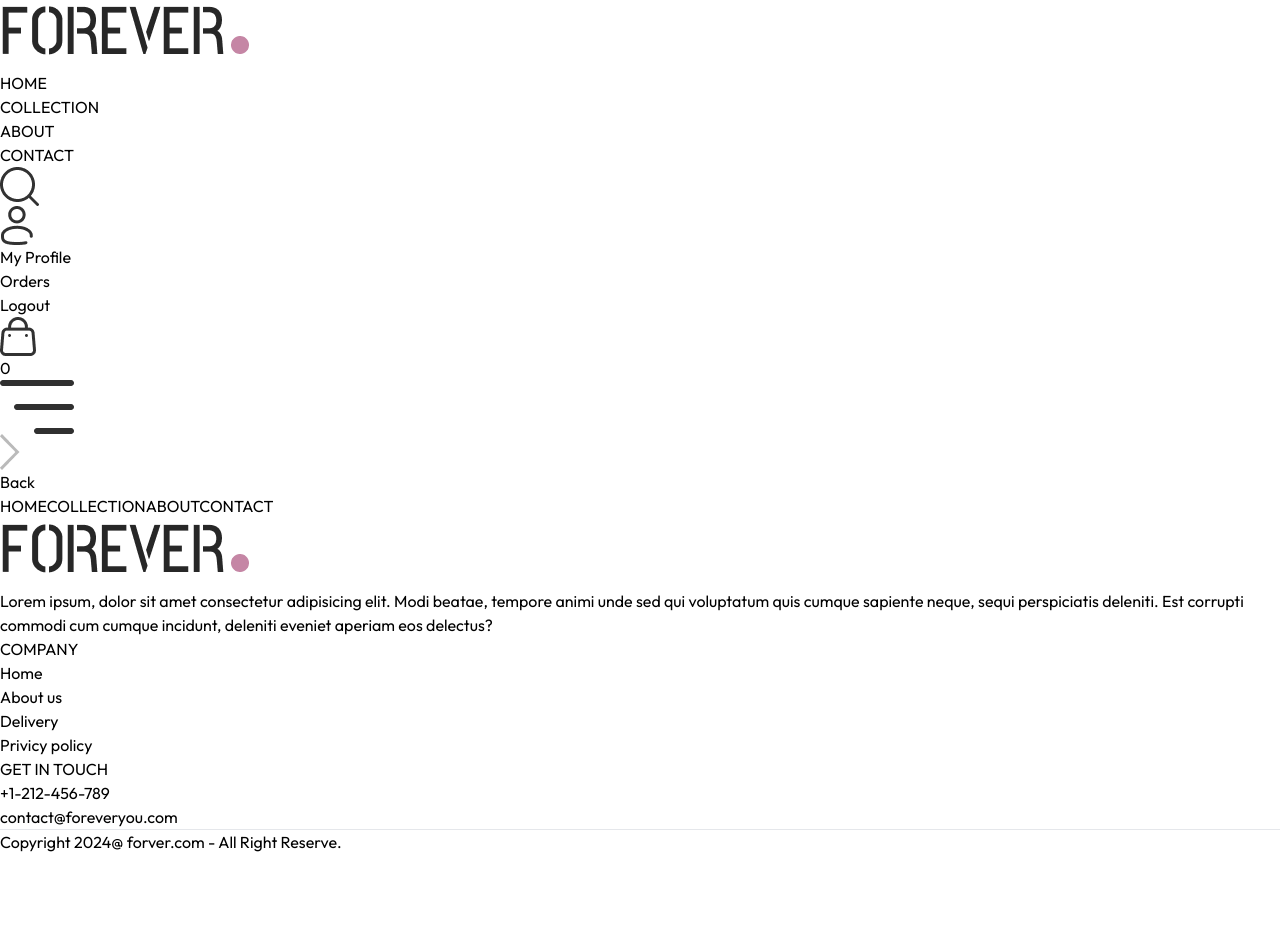
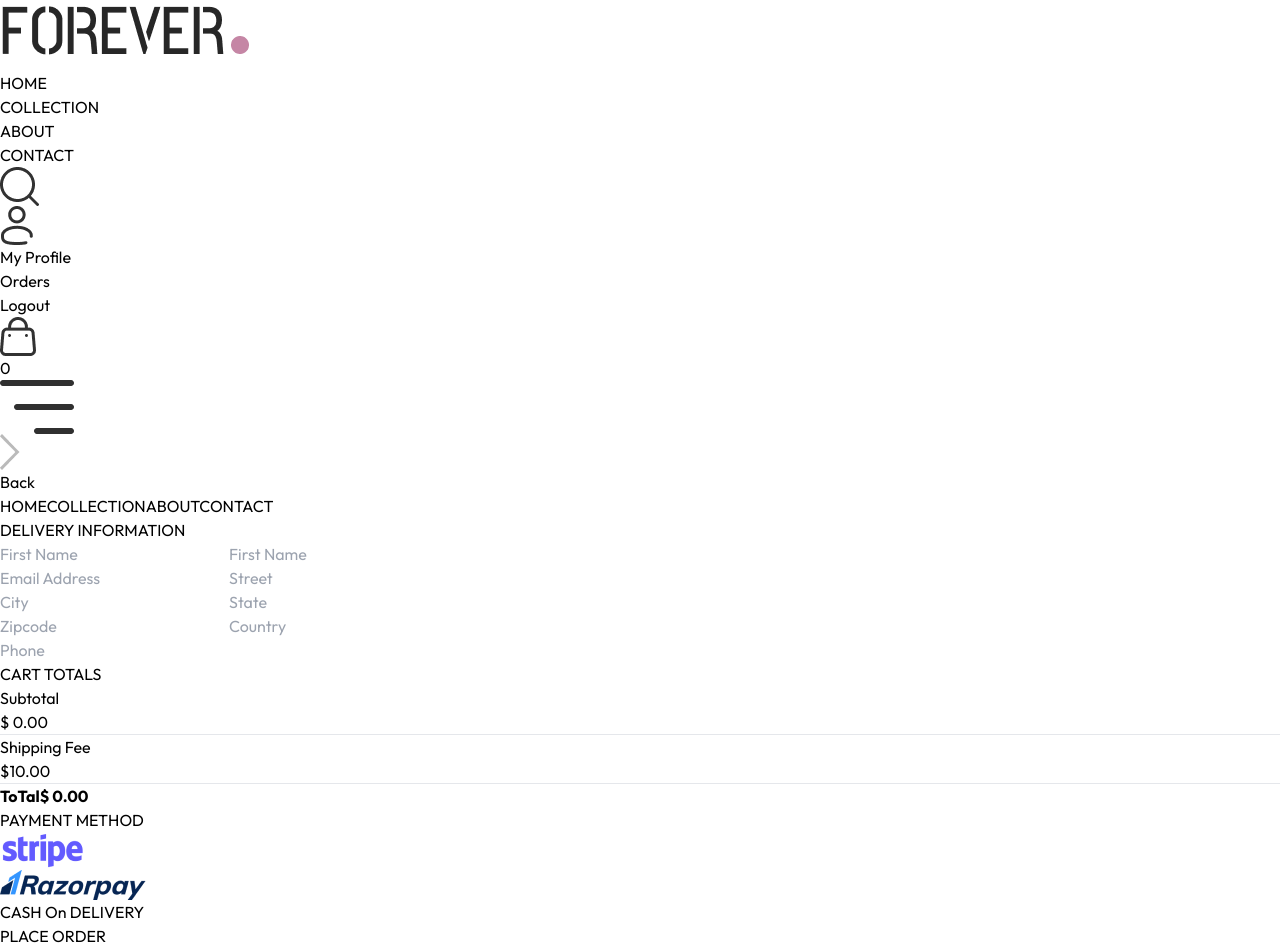
Before and after one commit to kumar543217/Project-E-commerce, a React (Vite) app in the folder frontend/: page /place-order in a window 1280 px wide. Shown: the top 952 px of the page. Before the commit the page ends 854 px from the top, so only its background shows below. Built offline with nearby package versions, Linux system fonts and the light colour scheme.

Commit message:
i complite order page

```diff
--- /dev/null
+++ b/frontend/src/components/CartTotal.jsx
@@ -0,0 +1,35 @@
+import React, { useContext } from 'react'
+import { ShopContext } from '../context/ShopContext'
+import Title from './Title';
+
+const CartTotal = () => {
+
+    const { currency, delivery_fee, getCartAmount } = useContext(ShopContext);
+
+    return (
+        <div className=' w-full '>
+            <div className=' text-2xl'>
+                <Title text1={"CART"} text2={"TOTALS"} />
+            </div>
+
+            <div className=' flex flex-col gap-2 mt-2 text-sm'>
+                <div className=' flex justify-between'>
+                    <p>Subtotal</p>
+                    <p>{currency} {getCartAmount()}.00</p>
+                </div>
+                <hr />
+                <div className='flex justify-between'>
+                    <p>Shipping Fee</p>
+                    <p>{currency}{delivery_fee}.00</p>
+                </div>
+                <hr />
+                <div className=' flex justify-between'>
+                    <b>ToTal</b>
+                    <b>{currency} {getCartAmount() === 0? 0: getCartAmount() + delivery_fee }.00</b>
+                </div>
+            </div>
+        </div>
+    )
+}
+
+export default CartTotal
--- a/frontend/src/context/ShopContext.jsx
+++ b/frontend/src/context/ShopContext.jsx
@@ -1,6 +1,7 @@
 import { createContext, useEffect, useState } from "react";
 import { products } from "../assets/assets";
 import { toast } from "react-toastify";
+import { useNavigate } from 'react-router-dom';
 
 export const ShopContext = createContext();
 
@@ -10,6 +11,7 @@
     const [search, setSearch] = useState('')
     const [showSearch, setShowSearch] = useState(false)
     const [cartItems, setCartItems] = useState({})
+    const navigate = useNavigate();
 
     const addToCart = async (itemId, size) => {
 
@@ -51,11 +53,37 @@
         return totoalCount;
     }
 
+    const updateQuantity = async(itemId, size , quantity) =>{
+        let cartData = structuredClone(cartItems)
+
+        cartData[itemId][size] = quantity;
+
+        setCartItems(cartData);
+    }
+
+    const getCartAmount = () => {
+        let totalAmount = 0;
+        for (const items in cartItems) {
+            let itemInfo = products.find((product) => product._id === items);
+            for (const item in cartItems[items]) {
+                try {
+                    if (cartItems[items][item] > 0) {
+                        totalAmount += itemInfo.price * cartItems[items][item];
+                    }
+                } catch (error) {
+                    console.error(error);
+                }
+            }
+        }
+        return totalAmount;
+    };
+
+
     const value = {
         products, currency, delivery_fee,
         search, setSearch, showSearch, setShowSearch,
         cartItems, addToCart,
-        getCartCount
+        getCartCount, updateQuantity, getCartAmount,navigate
     }
 
     return (
--- a/frontend/src/pages/Cart.jsx
+++ b/frontend/src/pages/Cart.jsx
@@ -2,10 +2,11 @@
 import { ShopContext } from '../context/ShopContext'
 import Title from '../components/Title'
 import { assets } from '../assets/assets'
+import CartTotal from '../components/CartTotal'
 
 const Cart = () => {
 
-  const { products, currency, cartItems } = useContext(ShopContext)
+  const { products, currency, cartItems, updateQuantity, navigate } = useContext(ShopContext)
 
   const [cartData, setCartData] = useState([])
 
@@ -47,12 +48,21 @@
                         </div>
                       </div>
                     </div>
-                    <input className='border max-w-10 sm:max-w-20 px-1 sm:px-2 py-1' type='number' min={1} defaultValue={item.quantity}/>
-                    <img className=' w-4 mr-4 sm:w-5 cursor-pointer' src={assets.bin_icon} alt="" />
+                    <input onChange={(e)=>e.target.value === '' || e.target.value === '0'? null : updateQuantity(item._id,item.size, Number(e.target.value) )} className='border max-w-10 sm:max-w-20 px-1 sm:px-2 py-1' type='number' min={1} defaultValue={item.quantity}/>
+                    <img onClick={()=>updateQuantity(item._id, item.size, 0)} className=' w-4 mr-4 sm:w-5 cursor-pointer' src={assets.bin_icon} alt="" />
               </div>
             )
           })
         }
+      </div>
+
+      <div className=' flex justify-end my-20'>
+          <div className=' w-full sm:w-[450px]'>
+            <CartTotal/>
+            <div className=' w-full text-end'>
+                <button onClick={()=>navigate("/place-order")} className=' bg-black text-white text-sm my-8 px-8 py-3'>PROCEED TO CHECKOUT</button>
+            </div>
+          </div>
       </div>
     </div>
   )
--- a/frontend/src/pages/Orders.jsx
+++ b/frontend/src/pages/Orders.jsx
@@ -1,8 +1,47 @@
-import React from 'react'
+import React, { useContext } from 'react'
+import { ShopContext } from '../context/ShopContext'
+import Title from '../components/Title'
 
 const Orders = () => {
+
+  const { products, currency } = useContext(ShopContext);
+
   return (
-    <div>
+    <div className='border-t pt-16'>
+
+      <div className=' text-2xl'>
+        <Title text1={"MY"} text2={"ORDERS"} />
+      </div>
+
+      <div>
+        {
+          products.slice(1, 4).map((item, index) => (
+            <div key={index} className='py-4 border-t border-b text-gray-700 flex flex-col md:flex-row md:items-center md:justify-between gap-4'>
+              <div className='flex items-start gap-6 text-sm'>
+                <img className='w-16 sm:w-20' src={item.image[0]} alt="" />
+                <div>
+                  <p className='sm:text-base font-medium'>{item.name}</p>
+                  <div className=' flex items-center gap-3 mt-2 text-base text-gray-700'>
+                    <p className='text-lg'>{currency} {item.price}</p>
+                    <p>Quantity: 1</p>
+                    <p>Size: M</p>
+                  </div>
+                  <p className='mt-2'>Date: <span className=' text-gray-400'>25, jul, 2024</span></p>
+                </div>
+              </div>
+
+              <div className='md:w-1/2 flex justify-between'>
+                <div className=' flex items-center gap-2'>
+                  <p className=' min-w-2 h-2 rounded-full bg-green-500'></p>
+                  <p className=' text-sm md:text-base'>Ready To ship</p>
+                </div>
+
+                <button className=' border px-4 py-2 text-sm font-medium rounded-sm'>Track Order</button>
+              </div>
+            </div>
+          ))
+        }
+      </div>
 
     </div>
   )
--- a/frontend/src/pages/PlaceOrder.jsx
+++ b/frontend/src/pages/PlaceOrder.jsx
@@ -1,9 +1,78 @@
-import React from 'react'
+import React, { useContext, useState } from 'react'
+import Title from '../components/Title'
+import CartTotal from '../components/CartTotal'
+import { assets } from '../assets/assets'
+import { ShopContext } from '../context/ShopContext'
 
 const PlaceOrder = () => {
+
+ const [method, setMethod] = useState('cod')
+
+ const {navigate} = useContext(ShopContext)
+
   return (
-    <div>
+    <div className='flex flex-col sm:flex-row justify-between gap-4 pt-5 sm:pt-14 min-h-[80vh] border-t'>
+      {/* ------------------------left side---------------- */}
+      <div className=' flex flex-col gap-4 w-full sm:max-w-[480px]'>
 
+        <div className=' text-xl sm:text-2xl my-3'>
+          <Title text1={"DELIVERY"} text2={"INFORMATION"} />
+        </div>
+
+        <div className='flex gap-3'>
+          <input className='border border-gray-300 rounded py-1.5 px-3.5 w-full' type="text" placeholder='First Name' />
+          <input className='border border-gray-300 rounded py-1.5 px-3.5 w-full' type="text" placeholder='First Name' />
+        </div>
+
+        <input className='border border-gray-300 rounded py-1.5 px-3.5 w-full' type="email" placeholder='Email Address' />
+        <input className='border border-gray-300 rounded py-1.5 px-3.5 w-full' type="text" placeholder='Street' />
+
+        <div className='flex gap-3'>
+          <input className='border border-gray-300 rounded py-1.5 px-3.5 w-full' type="text" placeholder='City' />
+          <input className='border border-gray-300 rounded py-1.5 px-3.5 w-full' type="text" placeholder='State' />
+        </div>
+
+        <div className='flex gap-3'>
+          <input className='border border-gray-300 rounded py-1.5 px-3.5 w-full' type="number" placeholder='Zipcode' />
+          <input className='border border-gray-300 rounded py-1.5 px-3.5 w-full' type="text" placeholder='Country' />
+        </div>
+
+        <input className='border border-gray-300 rounded py-1.5 px-3.5 w-full' type="number" placeholder='Phone' />
+      </div>
+
+      {/* --------------Right Side----------------- */}
+      <div className='mt-8'>
+
+        <div className=' mt-8 min-w-80'>
+          <CartTotal />
+        </div>
+
+        <div>
+          <div className='mt-12'>
+            <Title text1={"PAYMENT"} text2={"METHOD"} />
+            {/* ----------------Payment Method selection------------? */}
+            <div className=' flex gap-3 flex-col lg:flex-row'>
+              <div onClick={()=>setMethod('stripe')} className=' flex items-center gap-3 border  p-2 px-3 cursor-pointer'>
+                <p className={`min-w-3.5 h-3.5 border rounded-full ${method === "stripe"? "bg-green-400": ""}`}></p>
+                <img className=' h-5 mx-4' src={assets.stripe_logo} alt="" />
+              </div>
+              <div  onClick={()=>setMethod('razorpay')}className=' flex items-center gap-3 border  p-2 px-3 cursor-pointer'>
+                <p className={`min-w-3.5 h-3.5 border rounded-full ${method === "razorpay"? "bg-green-400": ""}`}></p>
+                <img className=' h-5 mx-4' src={assets.razorpay_logo} alt="" />
+              </div>
+              <div  onClick={()=>setMethod('cod')}className=' flex items-center gap-3 border  p-2 px-3 cursor-pointer'>
+                <p className={`min-w-3.5 h-3.5 border rounded-full ${method === "cod"? "bg-green-400": ""}`}></p>
+               <p className=' text-gray-500 text-sm font-medium mx-4'>CASH On DELIVERY</p>
+              </div>
+            </div>
+
+            <div className=' w-full text-end mt-8'>
+            <button onClick={()=>navigate('/orders')} className=' bg-black text-white px-16 py-3 text-sm'>PLACE ORDER</button>
+            </div>
+
+          </div>
+        </div>
+      </div>
     </div>
   )
 }
```
